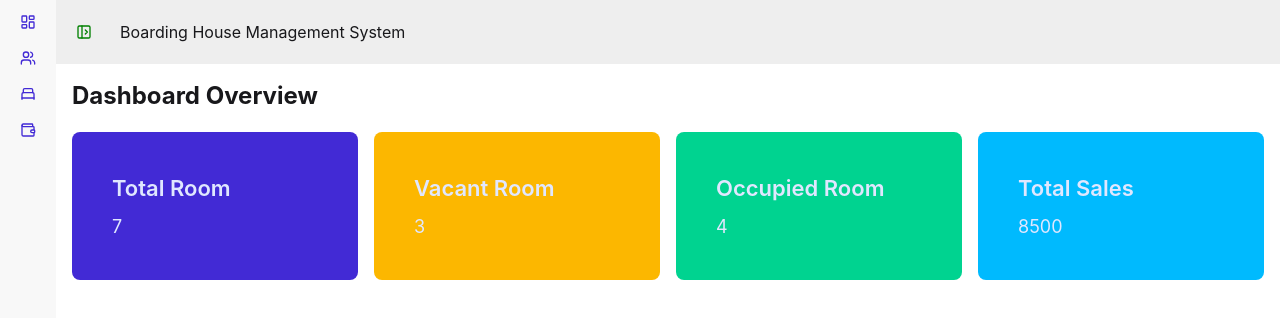
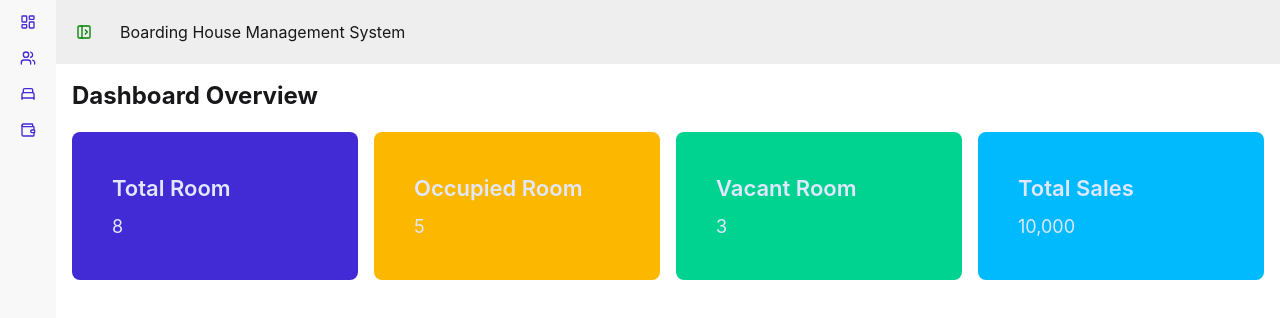
Before and after one commit to Jomerubaldo/BoardingHouse-Management-System, a React app in the folder frontend/: page / in a window 1280 px wide. Shown: the top 318 px of the page. Built offline with nearby package versions, Linux system fonts and the light colour scheme; the HTML template or start-up script is replaced by a standard one.

Commit message:
feat: add card dashboard

```diff
--- a/frontend/src/pages/Dashboard.jsx
+++ b/frontend/src/pages/Dashboard.jsx
@@ -1,5 +1,3 @@
-import StatsCard from '../components/ui/StatsCard';
-
 function Dashboard() {
   return (
     <div className="@container">
@@ -8,10 +6,37 @@ function Dashboard() {
           Dashboard Overview
         </div>
         <div className="grid grid-cols-1 sm:grid-cols-2 lg:grid-cols-4 xl:grid-cols-4 gap-4">
-          <StatsCard title="Total Room" value="7" className="bg-primary" />
+          {/* <StatsCard title="Total Room" value="7" className="bg-primary" />
           <StatsCard title="Vacant Room" value="3" className="bg-warning" />
           <StatsCard title="Occupied Room" value="4" className="bg-success" />
-          <StatsCard title="Total Sales" value="8500" className="bg-info" />
+          <StatsCard title="Total Sales" value="8500" className="bg-info" /> */}
+          <div className="card bg-primary text-primary-content w-auto md:card-md lg:card-lg xl:card-xl">
+            <div className="card-body">
+              <h2 className="card-title">Total Room</h2>
+              <p>8</p>
+            </div>
+          </div>
+
+          <div className="card bg-warning text-primary-content w-auto md:card-md lg:card-lg xl:card-xl">
+            <div className="card-body">
+              <h2 className="card-title">Occupied Room</h2>
+              <p>5</p>
+            </div>
+          </div>
+
+          <div className="card bg-success text-primary-content w-auto md:card-md lg:card-lg xl:card-xl">
+            <div className="card-body">
+              <h2 className="card-title">Vacant Room</h2>
+              <p>3</p>
+            </div>
+          </div>
+
+          <div className="card bg-info text-primary-content w-auto md:card-md lg:card-lg xl:card-xl">
+            <div className="card-body">
+              <h2 className="card-title">Total Sales</h2>
+              <p>10,000</p>
+            </div>
+          </div>
         </div>
       </div>
     </div>
```
